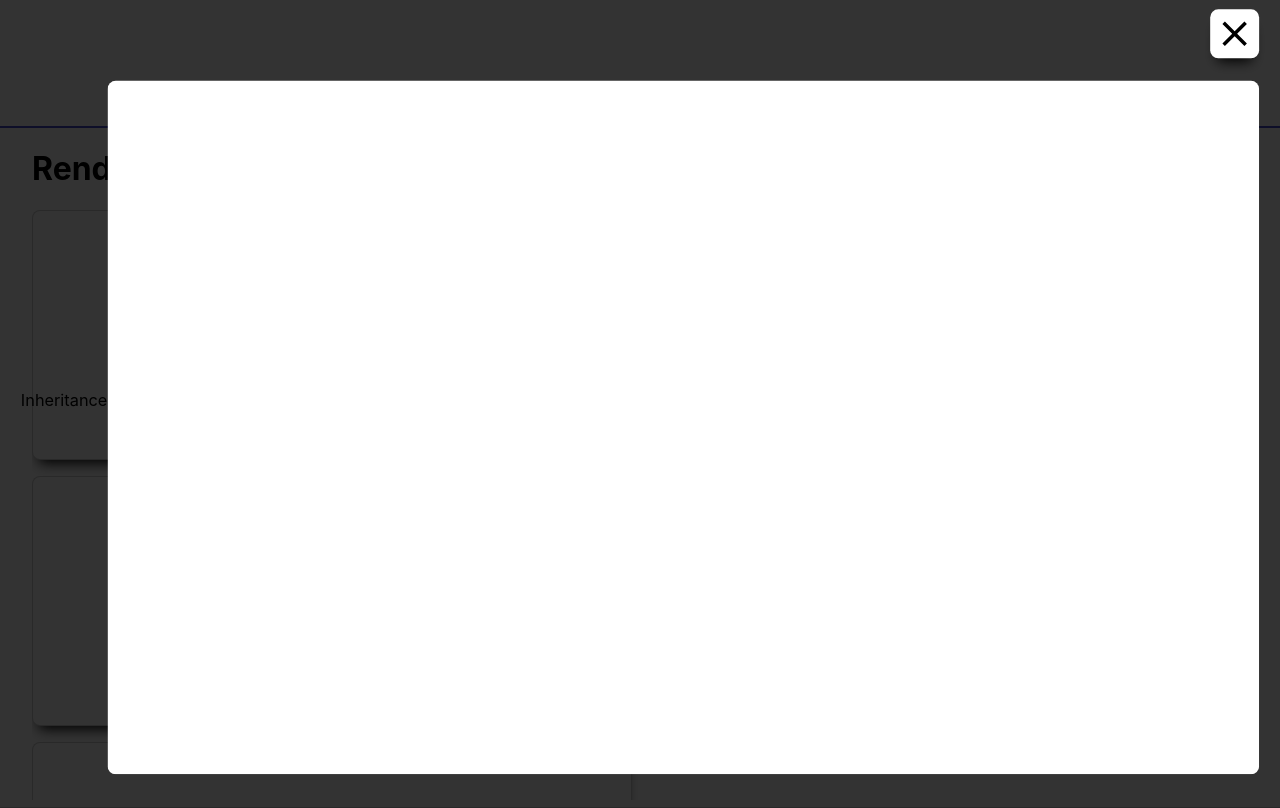
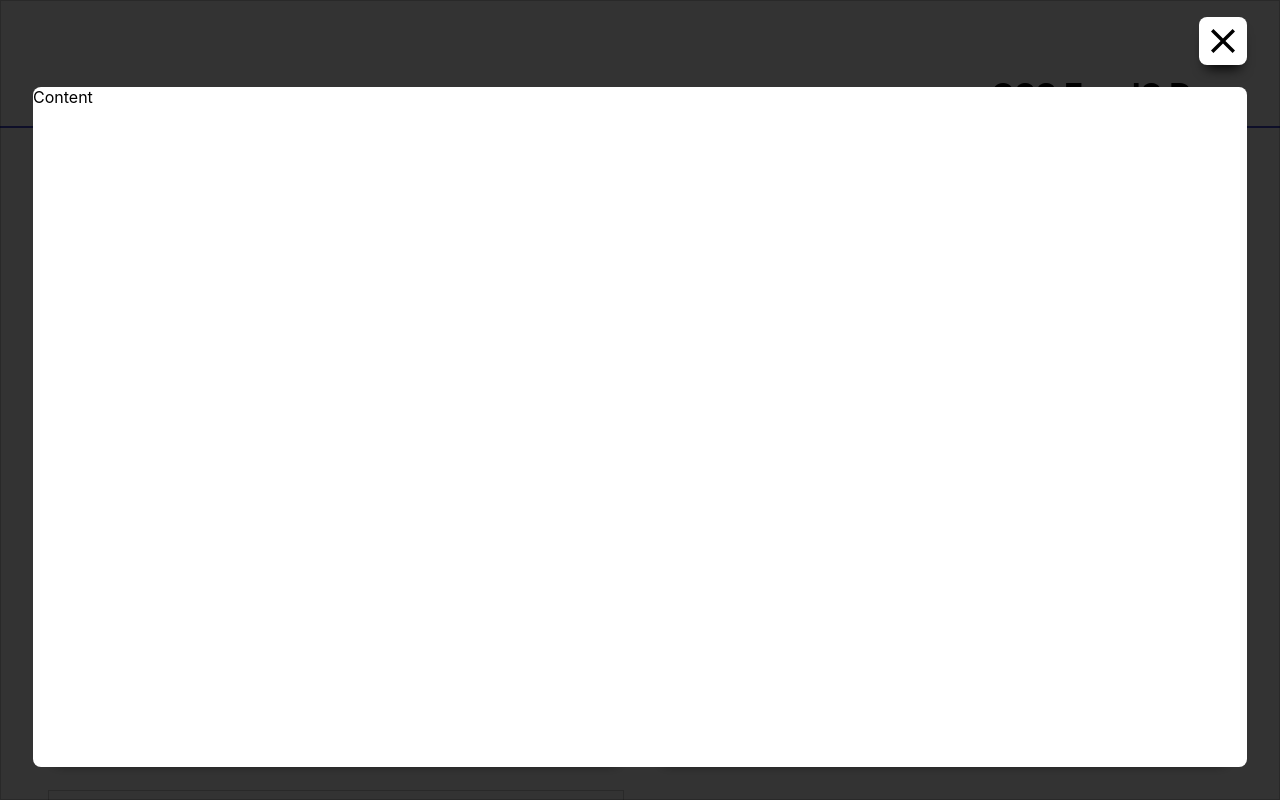
Before and after one commit to Breck37/css-for-js-demo, a Next.js app: page /modules/rendering-one in a window 1280 px wide. Both pictures are taken after a click on the item "Inheritance". Built offline with nearby package versions, Linux system fonts and the light colour scheme.

Commit message:
refactor: improved inheritance with new ModuleCard
Signed-off-by: Brent Eckert <brent.eckert7@gmail.com>

```diff
--- a/components/r1/Inheritance.js
+++ b/components/r1/Inheritance.js
@@ -1,13 +1,38 @@
 import React from "react";
 import styles from "../../styles/Components.module.css";
+import styled from "styled-components";
 import { ModuleCard } from "../ModuleCard";
+
+const InnerInheritance = () => {
+  return (
+    <InnerWrap>
+      <div>Content</div>
+    </InnerWrap>
+  );
+};
+
+const InheritanceCard = () => {
+  return (
+    <div className={`${styles.card_container} title`}>
+      <div>Inheritance</div>
+    </div>
+  );
+};
 
 export const Inheritance = ({ onClick, selected }) => {
   return (
-    <ModuleCard onClick={onClick} topic="inheritance" selected={selected}>
-      <div className={styles.card_container}>Inheritance</div>
-    </ModuleCard>
+    <ModuleCard
+      onClick={onClick}
+      topic="inheritance"
+      selected={selected}
+      children={<InheritanceCard />}
+      innerChildren={<InnerInheritance />}
+    />
   );
 };
 
 export default Inheritance;
+
+const InnerWrap = styled.div`
+  height: 200%;
+`;
--- a/pages/modules/rendering-one.js
+++ b/pages/modules/rendering-one.js
@@ -21,7 +21,7 @@ const RenderingOne = () => {
     console.log({ selectedTopic });
     setSelected(selectedTopic);
   };
-  console.log({ selected });
+
   return (
     <Page>
       <ROneStyled>
@@ -63,16 +63,26 @@ const ROneStyled = styled.div`
   overflow: hidden;
   overflow-y: scroll;
 
+  ::-webkit-scrollbar {
+    display: none;
+  }
+
   > div {
     height: calc(100% - 82px);
 
     > ul {
       height: 100%;
+      overflow-y: scroll;
+      scrollbar-width: none;
       display: grid;
       grid-template-columns: repeat(2, 1fr);
       grid-template-rows: repeat(3, 1fr);
-      grid-gap: 1rem;
-      padding: 0 0 1rem;
+      grid-gap: 2rem;
+      padding: 1rem 1rem;
+
+      ::-webkit-scrollbar {
+        display: none;
+      }
 
       > li {
         display: flex;
@@ -80,16 +90,11 @@ const ROneStyled = styled.div`
         justify-content: center;
         width: 100%;
         height: 100%;
-        border-radius: 8px;
         border: 1px solid rgba(0, 0, 0, 0.2);
         -webkit-box-shadow: 0px 10px 13px -7px #000000,
           5px 5px 15px 5px rgba(0, 0, 0, 0);
         box-shadow: 0px 10px 13px -7px #000000,
           5px 5px 15px 5px rgba(0, 0, 0, 0);
-
-        &:hover {
-          transform: scale(1.02);
-        }
       }
     }
   }
```
